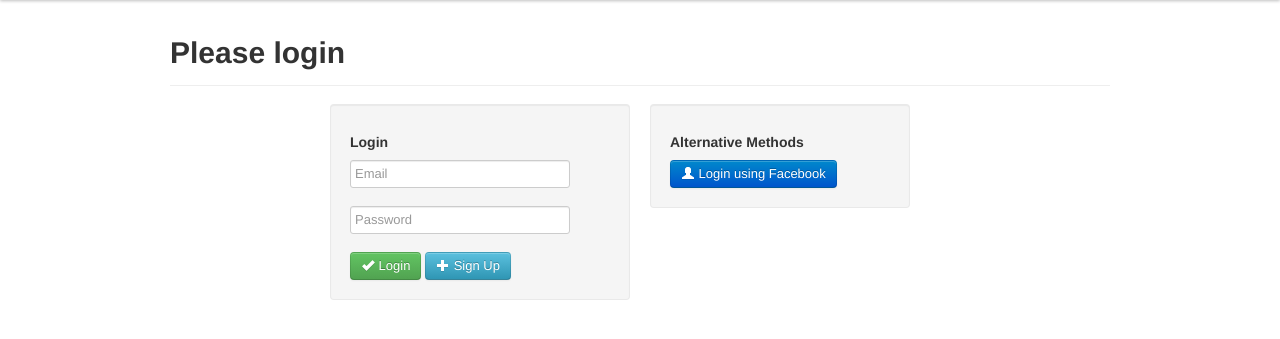
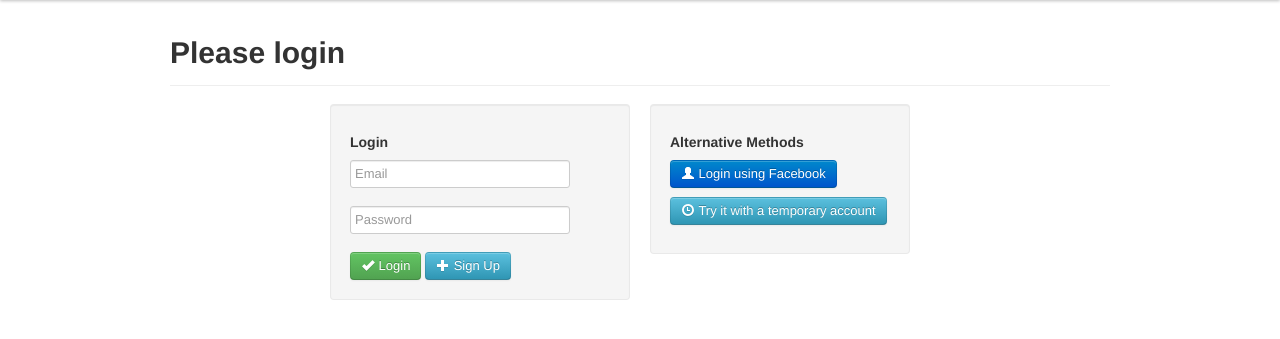
Before and after one commit to orf/MovieFinder, a Flask app: page / in a window 1280 px wide. Shown: the part 40-379 px from the top of the page. Run offline with Flask 2, Linux system fonts and the light colour scheme; parts of the project's set-up code (start-up, migrations or seed data) failed here and were passed over; some libraries are stand-ins or nearby versions.

Commit message:
Added temporary accounts

```diff
--- a/MovieFinder.py
+++ b/MovieFinder.py
@@ -20,6 +20,7 @@ from werkzeug.security import check_password_hash, generate_password_hash
 from lepl.apps.rfc3696 import Email
 from celery.signals import worker_process_init
 from functools import wraps
+import hashlib
 
 @worker_process_init.connect
 def worker_init(*args, **kwargs):
@@ -110,6 +111,11 @@ class User(db.Model):
     movies_hidden = db.Column(postgres.ARRAY(db.Integer), default=[])
     movies_queued = db.Column(postgres.ARRAY(db.Integer), default=[])
 
+    def is_temp_account(self):
+        return self.user_email is None and self.fb_user_id is None
+
+    def make_account_code(self):
+        return hashlib.md5("%s-%s"%(self.user_id, app.config.SECRET_KEY)).hexdigest()
 
     def get_movies_liked(self):
         if not self.movies_liked:
@@ -694,13 +700,13 @@ def recommendation():
 
     return request.data
 
-
 @app.route("/api/movies")
 @NoCache
 def getMovies():
     user = get_user()
     if not user:
         return abort(400)
+    return json.dumps([{"id":x.imdb_id, "title":x.title} for x in user.get_movies_liked()])
     return json.dumps([{"id":x.imdb_id, "title":x.title} for x in user.get_movies_liked()])
 
 @app.route("/api/movies/<id>", methods=["PUT","DELETE"])
@@ -764,12 +770,30 @@ def userMovie(id):
     return request.data
 
 
+@app.route("/account")
+def account():
+    user = get_user()
+    if not user or not user.is_temp_account():
+        return redirect("/")
+
+    return render_template("account.html", user=user)
+
 class InvalidPassword(Exception):
     pass
 
-
 @app.route("/signup_account", methods=["POST","GET"])
 def signup_account():
+    _next_page = request.args.get("n",None)
+    from_temp_account = False
+    _template = "connect.html"
+    if _next_page == "ac":
+        current_user = get_user()
+        if current_user and not current_user.is_temp_account():
+            return redirect("/")
+        else:
+            from_temp_account = current_user
+            _template = "account.html"
+
     if request.method == "GET":
         return redirect("/")
     email = request.form.get("email", None)
@@ -777,28 +801,31 @@ def signup_account():
     password_check = request.form.get("password2", None)
 
     if not all([email, password, password_check]):
-        return render_template("connect.html", signup_error='NotGiven',
+        return render_template(_template, signup_error='NotGiven',
         email_signup=email)
 
     if not password == password_check:
-        return render_template("connect.html", signup_error="PasswordMatch",
+        return render_template(_template, signup_error="PasswordMatch",
         email_signup=email)
 
     if db.session.query(User).filter(User.user_email == email).count():
-        return render_template("connect.html", signup_error="EmailExists",
+        return render_template(_template, signup_error="EmailExists",
                     email_signup=email)
     else:
         vd = Email()
         if not vd(email):
-            return render_template("connect.html", signup_error="InvalidEmail",
+            return render_template(_template, signup_error="InvalidEmail",
                     email_signup=email)
         # Make an account
-        user = User()
-        user.user_email = email
-        user.user_password = generate_password_hash(password)
-        db.session.add(user)
+        if from_temp_account:
+            new_user = from_temp_account
+        else:
+            new_user = User()
+        new_user.user_email = email
+        new_user.user_password = generate_password_hash(password)
+        db.session.add(new_user)
         db.session.commit()
-        session["auth_user"] = user.user_id
+        session["auth_user"] = new_user.user_id
 
         return redirect("/#search")
 
@@ -827,7 +854,6 @@ def login_account():
     return redirect("/")
 
 
-
 @app.route("/logout")
 def logout():
     session.clear()
@@ -839,13 +865,21 @@ def login():
         next=request.args.get('next') or request.referrer or None,
         _external=True))
 
+@app.route("/temp_account")
+def create_temp_account():
+    user = User()
+    db.session.add(user)
+    db.session.commit()
+    session["auth_user"] = user.user_id
+    return redirect("/")
+
 
 def handle_fb_error(func):
     @wraps(func)
     def _fb_error_handler(*args, **kwargs):
         try:
             return func(*args, **kwargs)
-        except oauth.OAuthException,e:
+        except oauth.OAuthException:
             return "Sorry, Facebook sent us some invalid data. Please go back and attempt to log in again. Sorry!"
 
     return _fb_error_handler
--- a/templates/connect.html
+++ b/templates/connect.html
@@ -55,10 +55,41 @@
                 <p>
                     <h4>Alternative Methods</h4>
                 </p>
-                <a class="btn btn-primary" href="{{ url_for('login') }}">
-                    <i class="icon-user icon-white"></i>
-                    Login using Facebook</a>
+                <p>
+                    <a class="btn btn-primary" href="{{ url_for('login') }}">
+                        <i class="icon-user icon-white"></i>
+                        Login using Facebook</a>
+                </p>
+                <p>
+                    <a class="btn btn-info" data-toggle="modal" href="#tempAccountModal">
+                        <i class="icon-time icon-white"></i>
+                        Try it with a temporary account</a>
+                </p>
             </div>
+        </div>
+    </div>
+
+    <div class="modal hide fade in" id="tempAccountModal">
+        <div class="modal-header">
+            <button class="close" data-dismiss="modal">×</button>
+            <h3>Warning</h3>
+        </div>
+        <div class="modal-body">
+            <p>
+                Temporary accounts <strong>only last with your session</strong>, which will end if you clear your cookies.
+                When this happens you will <strong>loose your recommendations and all data associated with the account</strong>,
+                like your queue and your liked movies.
+            </p>
+            <p>
+                <strong>Creating a real account:</strong>
+            </p>
+            <p>
+                Click on the "Create Account" tab at the top of the page to enter an email address and password for your account.
+            </p>
+        </div>
+        <div class="modal-footer">
+            <a href="#" data-dismiss="modal" class="btn">Cancel</a>
+            <a class="btn btn-primary" href="{{ url_for('create_temp_account') }}">I understand, create a temporary account</a>
         </div>
     </div>
 
--- a/templates/layout.html
+++ b/templates/layout.html
@@ -76,12 +76,45 @@
                     <a class="brand" href="/">Movie Recommender</a>
                     {% if session.get('auth_user',None) %}
                         <ul class="nav pull-right">
+
+                            {% if user.is_temp_account() %}
+                                <li>
+                                    <a href="{{ url_for('account') }}">Create an account</a>
+                                </li>
+                            {% endif %}
+                            </li>
                             <li>
-                                <a href="{{ url_for('logout') }}" id="logout_button">Logout</a>
+                                {% if user.is_temp_account() %}
+                                    <a data-toggle="modal" href="#tempLogoutModal">Logout</a>
+                                {% else %}
+                                    <a href="{{ url_for('logout') }}" id="logout_button">Logout</a>
+                                {% endif %}
                             </li>
                         </ul>
                     {% endif %}
                 </div>
+            </div>
+        </div>
+
+        <div class="modal hide fade in" id="tempLogoutModal">
+            <div class="modal-header">
+                <button class="close" data-dismiss="modal">×</button>
+                <h3>Warning</h3>
+            </div>
+            <div class="modal-body">
+                <p><strong>You are signed into a temporary account.</strong></p>
+                <p>
+                    Logging out means you will not be able to log back in and will loose all of your data
+                </p>
+                <p>
+                    If you wish to continue using this service with a real account you can import your data into a
+                    new account by clicking on the "Account" tab and copying your "Import Access Code" and entering it
+                    on your new account.
+                </p>
+            </div>
+            <div class="modal-footer">
+                <a href="#" data-dismiss="modal" class="btn btn-success">Cancel</a>
+                <a class="btn btn-danger" href="{{ url_for('logout') }}">I understand, log me out</a>
             </div>
         </div>
 
```
Also changed, not shown: static/js/movie.js (+6 -10 lines), templates/account.html (added, +48 -0 lines).
